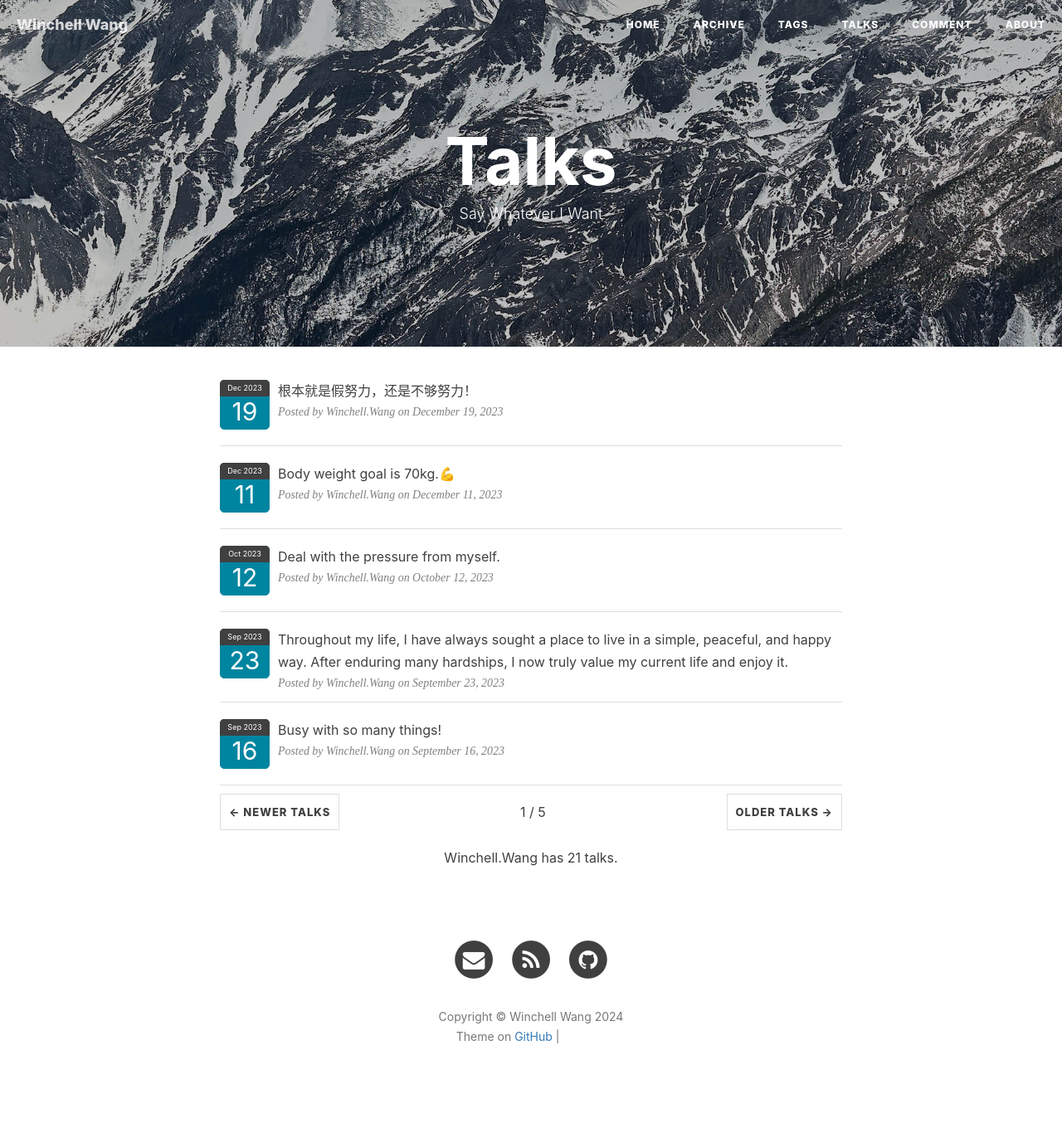
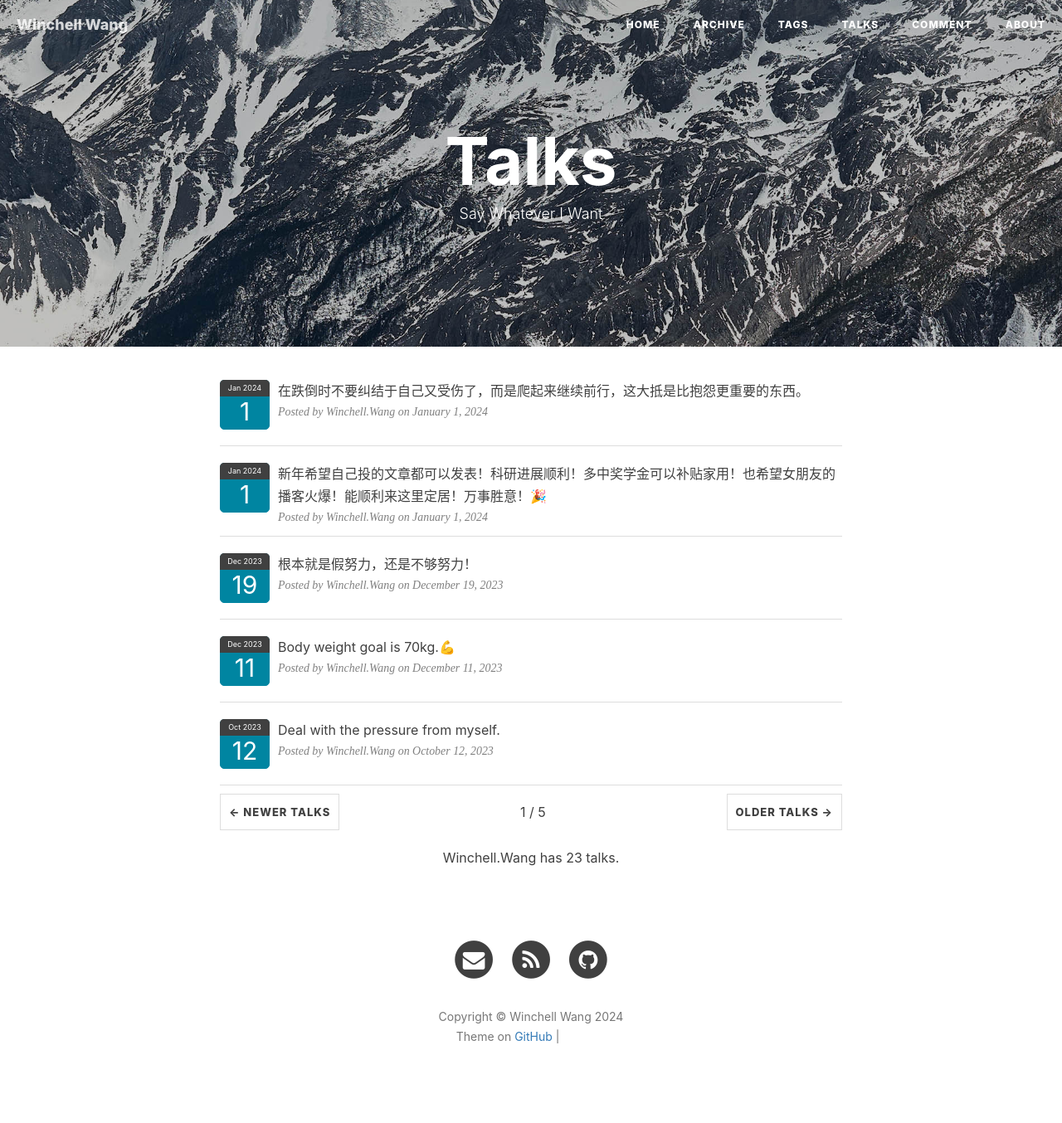
Before and after one commit to WinchellWang/winchellwang.github.io, a Jekyll site: the page built from 3talk.html, in a window 1280 px wide. Shown: the whole page at 83% size. Built offline with Jekyll 4.4.1, drawn with Linux system fonts in a browser that asks for light colours; nearby versions of some CDN libraries; comment, search, counter and statistics services are not loaded; grey boxes are pictures that could not be loaded.

Commit message:
New Post

```diff
--- a/_data/talks.yml
+++ b/_data/talks.yml
@@ -1,6 +1,12 @@
 # Template
 # - mytalk: ""
 #   talkdate: "2023-05"
+
+- mytalk: "在跌倒时不要纠结于自己又受伤了，而是爬起来继续前行，这大抵是比抱怨更重要的东西。"
+  talkdate: "2024-01-01"
+
+- mytalk: "新年希望自己投的文章都可以发表！科研进展顺利！多中奖学金可以补贴家用！也希望女朋友的播客火爆！能顺利来这里定居！万事胜意！🎉"
+  talkdate: "2024-01-01"
 
 - mytalk: "根本就是假努力，还是不够努力！"
   talkdate: "2023-12-19"
```
